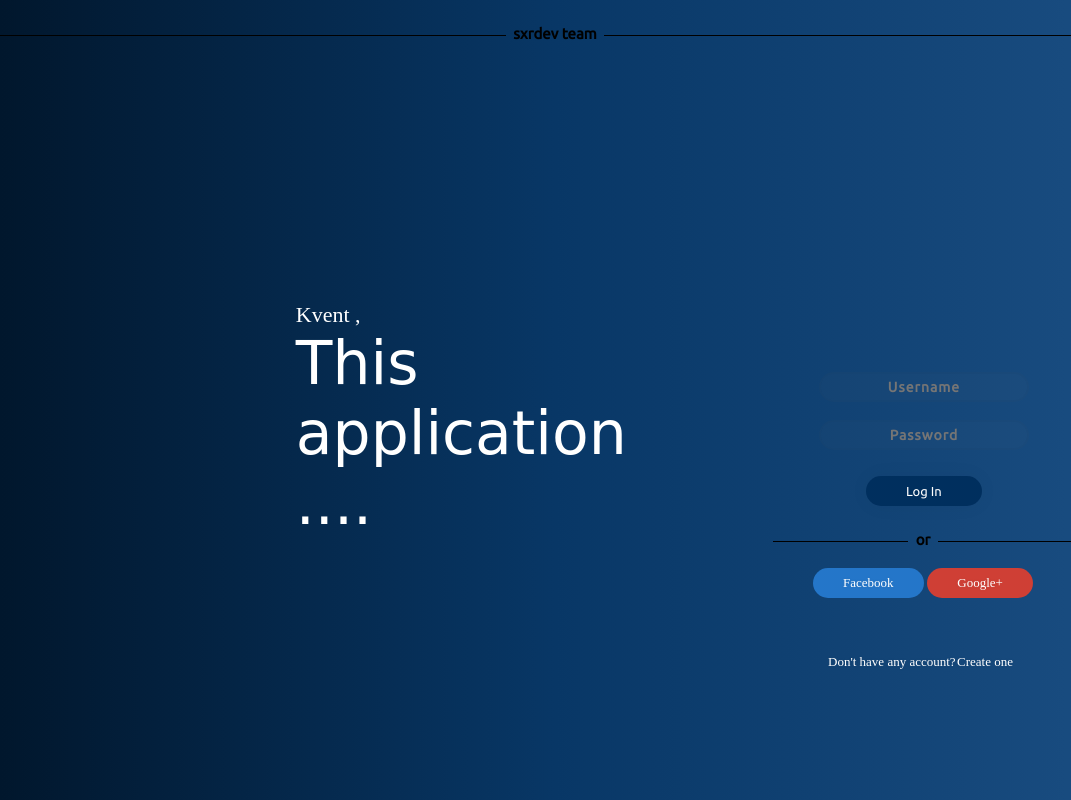
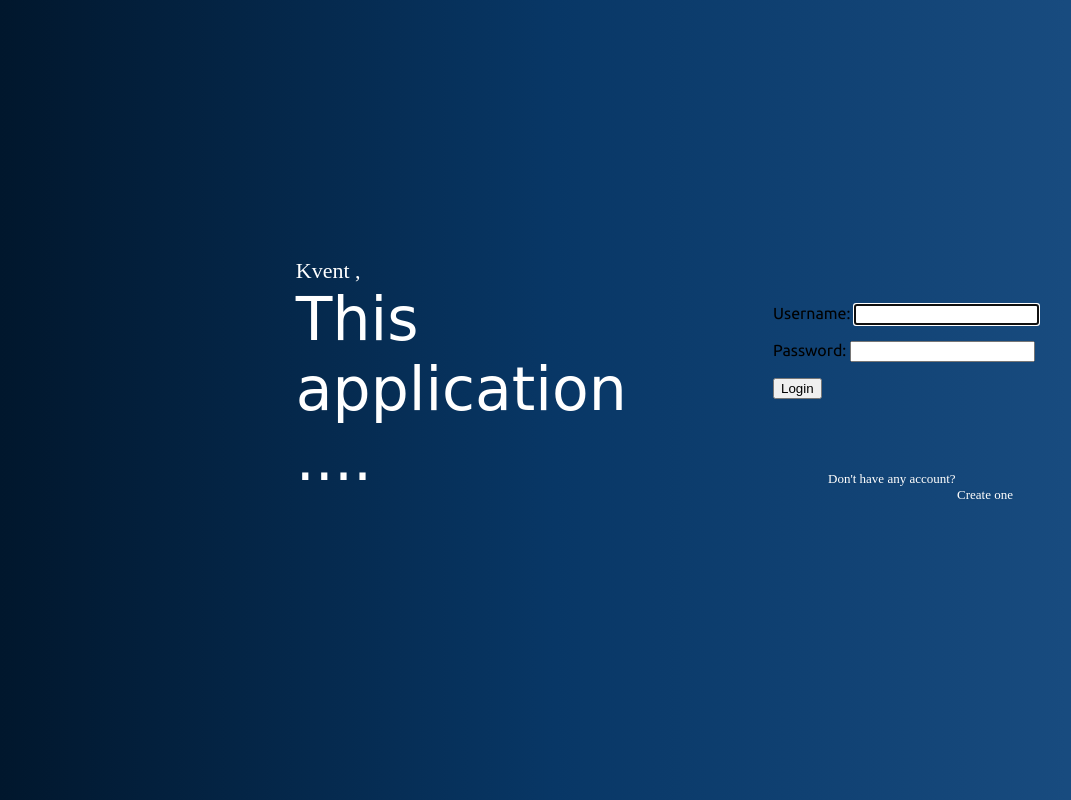
Before and after one commit to bleachjade/Kvent, a Django app: page /login/ in a window 1280 px wide. Shown: the whole page, without its empty margins (85-1156 px from the left). Run offline with Django 3.2, Linux system fonts and the light colour scheme; some libraries are stand-ins or nearby versions; some web fonts are replaced.

Commit message:
edit login page

```diff
--- a/Kvent/templates/registration/login.html
+++ b/Kvent/templates/registration/login.html
@@ -19,7 +19,6 @@
   <meta name="viewport" content="width=device-width, initial-scale=1" />
   <link rel="stylesheet" href="path/to/font-awesome/css/font-awesome.min.css">
   <title>Sign in</title>
-  <div class="wrapper"><h1>sxrdev team</h1></div>
   <div class="main1">
     <b class="topic" align="center">Kvent ,</b>
     <BR>
@@ -30,26 +29,27 @@
 <body>
   <div class="main">
     {% comment %} <p class="sign" align="center">Sign in</p> {% endcomment %}
-    <form class="form1" method="POST">
+    <form class="form" method="POST">
       {% csrf_token %}
-    {% if invalid_password %}
+      {{ form.as_p }}
+      <!-- {% if invalid_password %}
       <p>{{invalid_password}}<p>
     {% endif %}
     {% if invalid_username %}
       <p>{{invalid_username}}<p>
-    {% endif %}
-      <input name="username" class="un " type="text" align="center" placeholder="Username">
-      <input name="password" class="pass" type="password" align="center" placeholder="Password">
-      {% comment %} <p>
-        <button class="submit" align="center" value="Log In" type="submit">Login</button>
-      </p> {% endcomment %}
-      <input  type="hidden" name="next" value="{{next}}"/>
-      <input class="submit" type="submit" align="center" value="Log In">
-      <h1>or</h1>
-      <p1 class="facebook"href="#">Facebook</p1>
-      <p1 class="google" href="#">Google+</p1>
+    {% endif %} -->
+      <!-- <input name="username" class="un" type="text" align="center" placeholder="Username">
+      <input name="password" class="pass" type="password" align="center" placeholder="Password"> -->
+      <button type="submit">Login</button>
+    </form>
+    <!-- <input  type="hidden" name="next" value="{{next}}"/> -->
+    <!-- <input class="submit" type="submit" align="center" value="Log In">       -->
+    <!-- <h1>or</h1> -->
+    <!-- <p1 class="facebook"href="#">Facebook</p1>
+      <p1 class="google" href="#">Google+</p1> -->
     <p class="forgot" align="center"><a>Don't have any account? </p>
-      <p class="forgot1" align="center" ><a href="{%url 'signup'%}"> Create one </a></p>
+    <br>
+    <p class="forgot1" align="center" ><a href="{% url 'signup' %}"> Create one </a></p>
     </form>
   </div>
 
```
Lines whose indentation alone changed are shown as unchanged.
